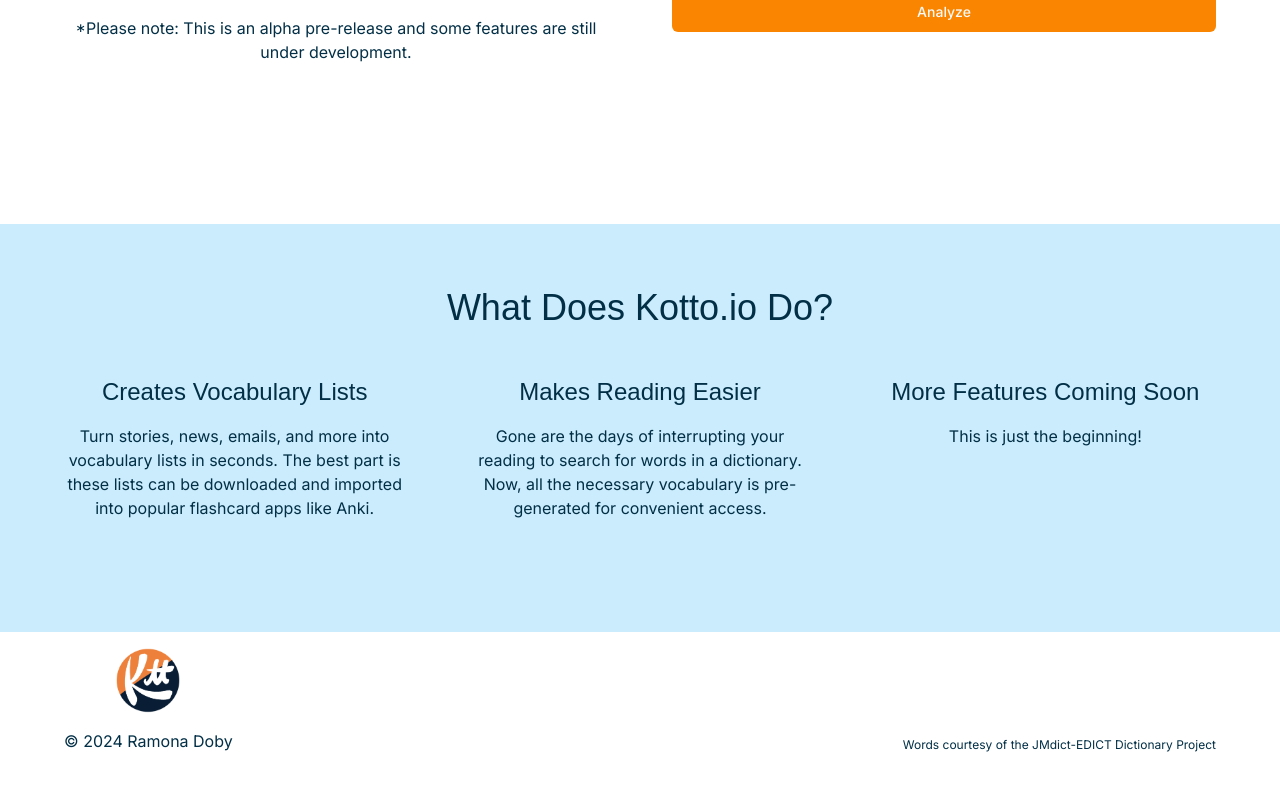
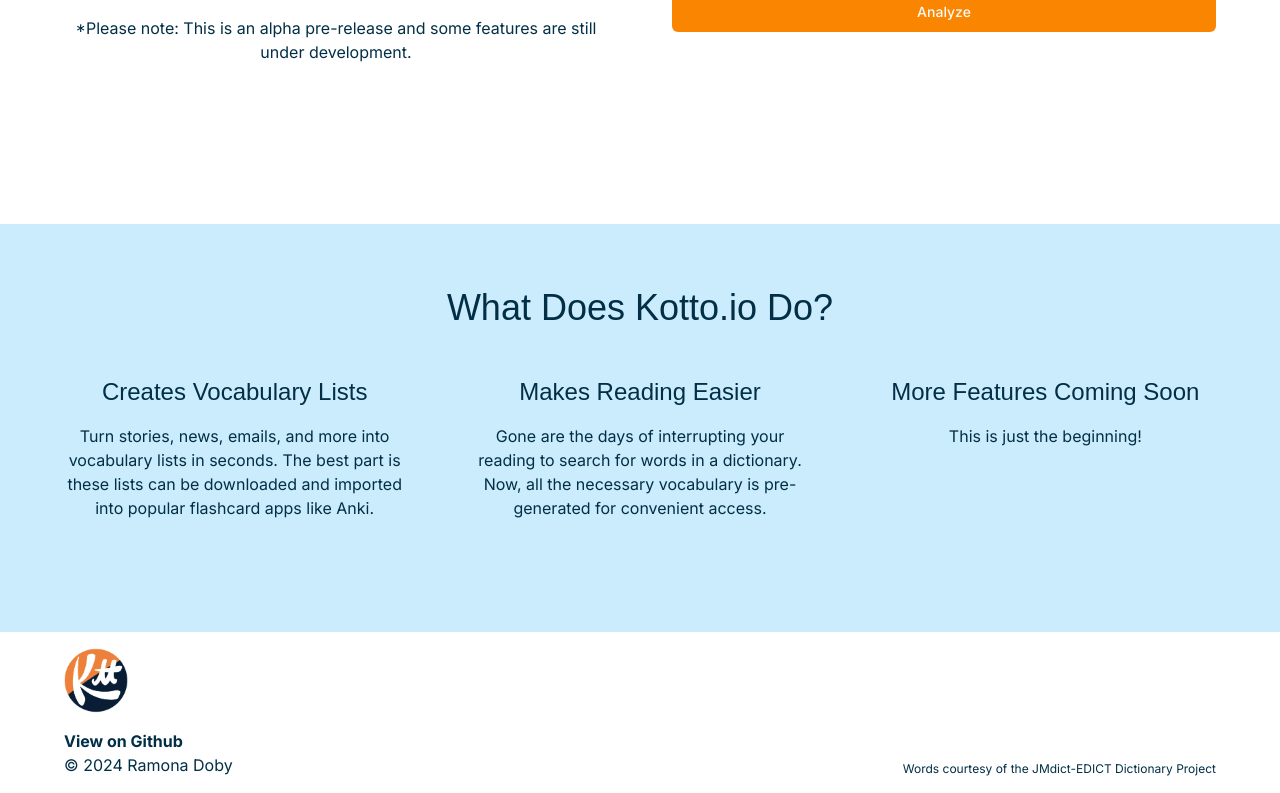
Before and after one commit to rdoby99/kotto.io, a Next.js app: page / in a window 1280 px wide. Shown: the part 433-1226 px from the top of the page. Before the commit the page ends 1202 px from the top, so only its background shows below. Built offline with nearby package versions, Linux system fonts and the light colour scheme.

Commit message:
refactor(footer.tsx): added github link

```diff
--- a/components/footer.tsx
+++ b/components/footer.tsx
@@ -4,7 +4,7 @@
 export default function Footer() {
   return (
     <footer className="flex flex-col md:flex-row justify-between items-center md:items-end w-full py-4 px-4 md:px-16 text-secondary-foreground">
-      <div className="flex flex-col items-center">
+      <div className="flex flex-col">
         <Image
           src="/logo.png"
           alt="Japanese Reader Homepage"
@@ -12,6 +12,13 @@
           width={64}
           className="mb-4"
         />
+        <a
+          className="hover:opacity-50 font-bold"
+          target="_blank"
+          href="https://github.com/rdoby99/kotto.io"
+        >
+          View on Github
+        </a>
         <p>&copy; 2024 Ramona Doby</p>
       </div>
       <p className="text-xs">
```
